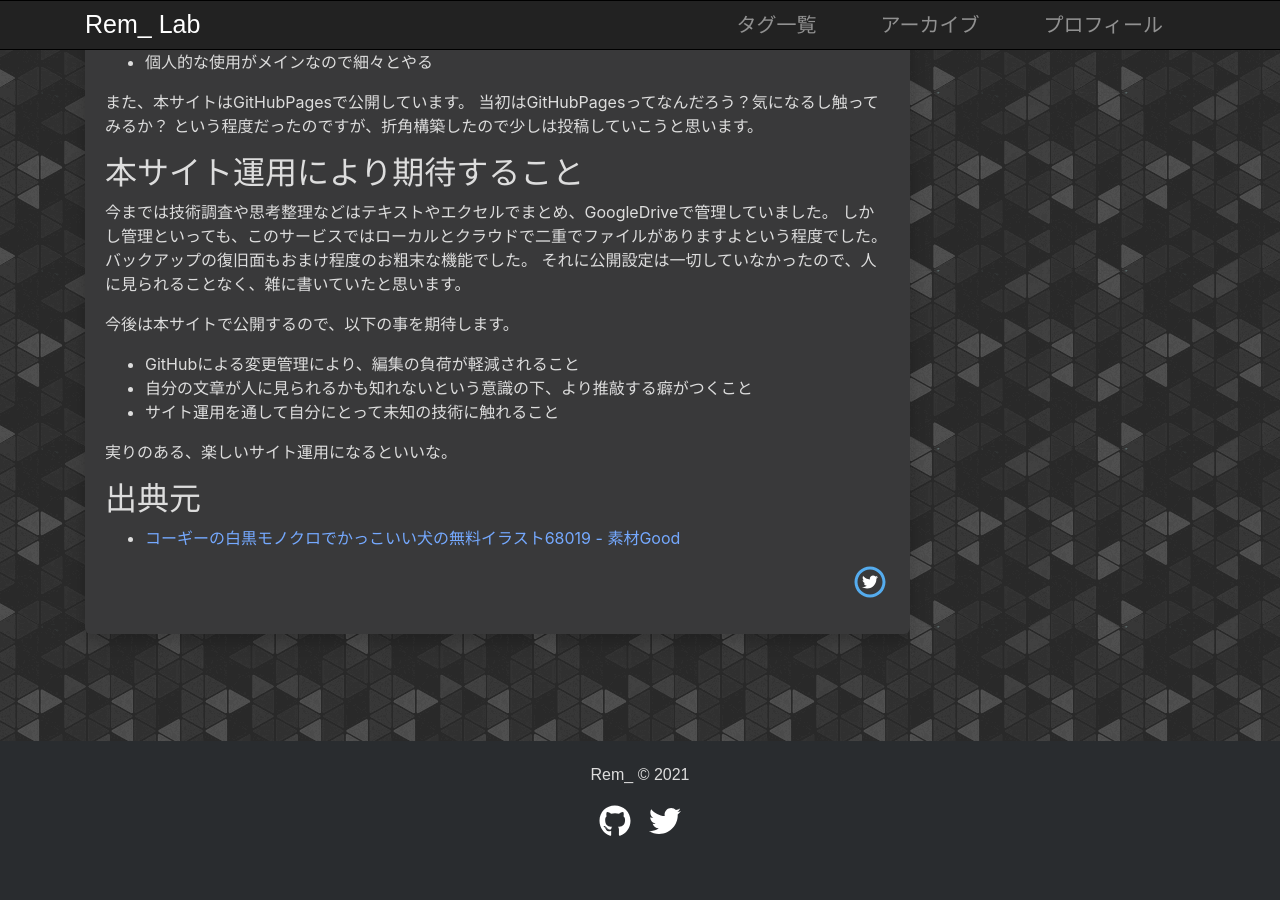
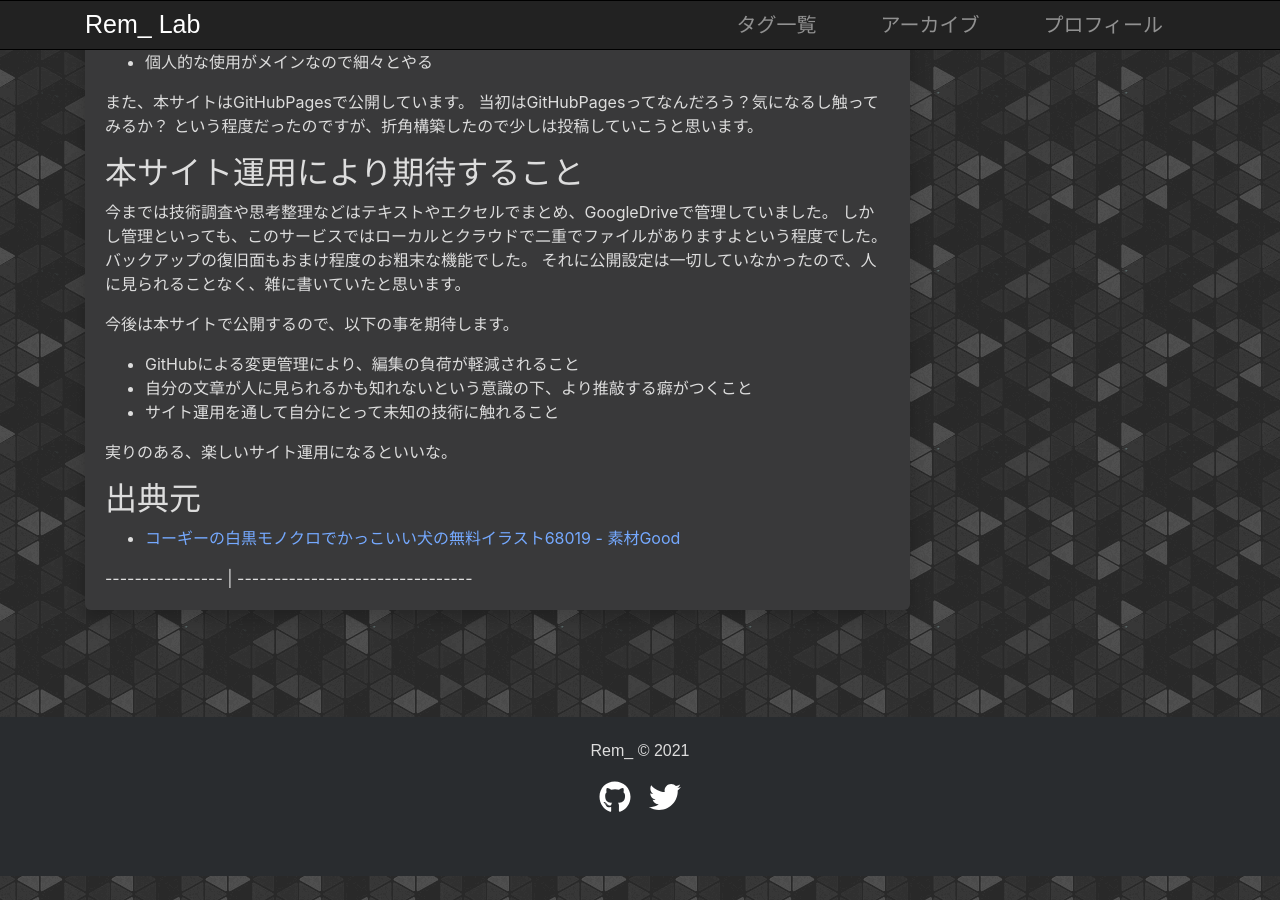
Before and after one commit to silverag-corgi/blog-old, a Jekyll site: the page built from _posts/2021-08-04-001.md, in a window 1280 px wide and 900 px high, scrolled down 1346 px. Built offline with Jekyll 4.4.1, drawn with Linux system fonts in a browser that asks for light colours.

Commit message:
[c_mod] テーマ(JekyllCleanDark)編集
記事ナビ配置

```diff
--- a/_config.yml
+++ b/_config.yml
@@ -20,7 +20,7 @@ copyright: 2021
 
 # Share Buttons
 share:
-  twitter: true
+#  twitter: true
 #  facebook: true
 #  gplus: true
 #  linkedin: true
@@ -64,6 +64,9 @@ excerpt_separator: "<!-- more -->"
 # Content Excerpt Words
 excerpt_words: 10
 
+# Post Navi Title
+post_navi_title: 15
+
 # Markdown Rendering Engine
 markdown: kramdown
 kramdown:
--- a/_layouts/post.html
+++ b/_layouts/post.html
@@ -17,6 +17,7 @@
                 <h1>
                     <i class="fas fa-newspaper"></i>{{ page.title }}
                 </h1>
+
                 <div class="post-meta">
                     <div class="post-time">
                         <ul>
@@ -41,16 +42,43 @@
                         </ul>
                     </div>
                 </div>
+
                 <div class="post-content">
                   {% if page.image %}
                     <div class="post-header-img" style="background-image: url({{ page.image | relative_url }})"></div>
                   {% endif %}
+
                   {% if page.toc %}
                     {% include toc.html html=content class='toc' %}
                   {% endif %}
+
                   {{ content }}
+
                   {% include share.html %}
                 </div>
+
+                <div class="post-navi">
+                  {% if page.previous.url %}
+                    <a href="{{ page.previous.url | relative_url }}">&laquo; {{ page.previous.title | slice: 0, site.post_navi_title }}...</a>
+                  {% else %}
+                    {% for i in (0..site.post_navi_title) %}
+                      {% assign notitle = notitle | append: '-' %}
+                    {% endfor %}
+                    <span>{{ notitle }}</span>
+                  {% endif %}
+
+                  |
+
+                  {% if page.next.url %}
+                    <a href="{{ page.next.url | relative_url }}">{{ page.next.title | slice: 0, site.post_navi_title }}... &raquo;</a>
+                  {% else %}
+                    {% for i in (0..site.post_navi_title) %}
+                      {% assign notitle = notitle | append: '-' %}
+                    {% endfor %}
+                    <span>{{ notitle }}</span>
+                  {% endif %}
+                </div>
+
                 {% if page.comments %}
                 <div id="disqus_thread">
                   <noscript>Please enable JavaScript to view the <a href="http://disqus.com/?ref_noscript">comments powered by Disqus.</a></noscript>
--- a/assets/css/theme.scss
+++ b/assets/css/theme.scss
@@ -228,6 +228,9 @@ div.post-image {
   background-size: contain;
   height: 200px;
   margin-bottom: 10px;
+}
+div.post-navi {
+
 }
 div.post-footer {
   height: 40px;
```
